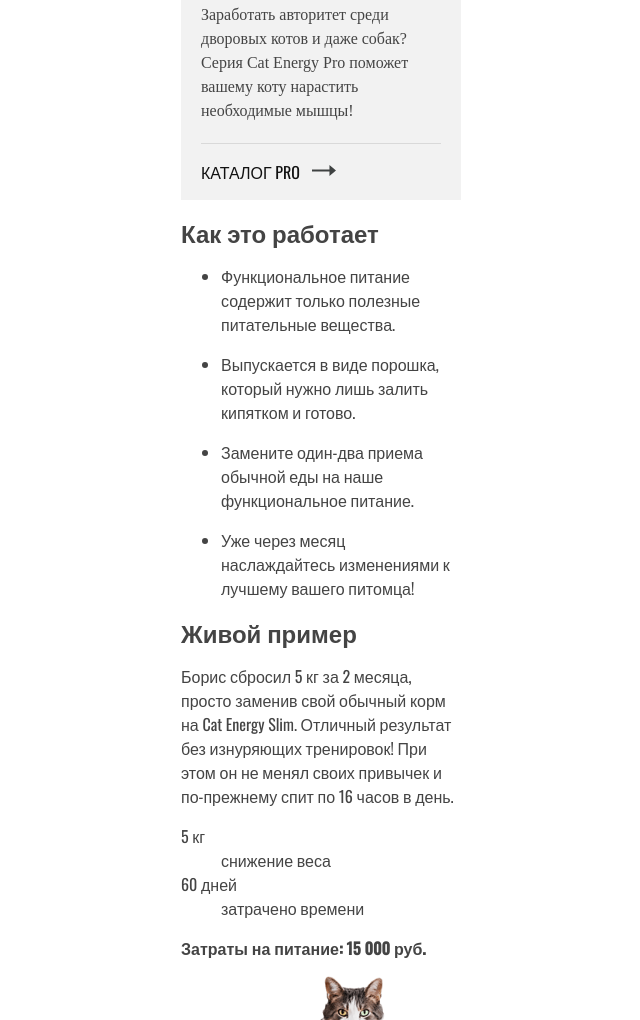
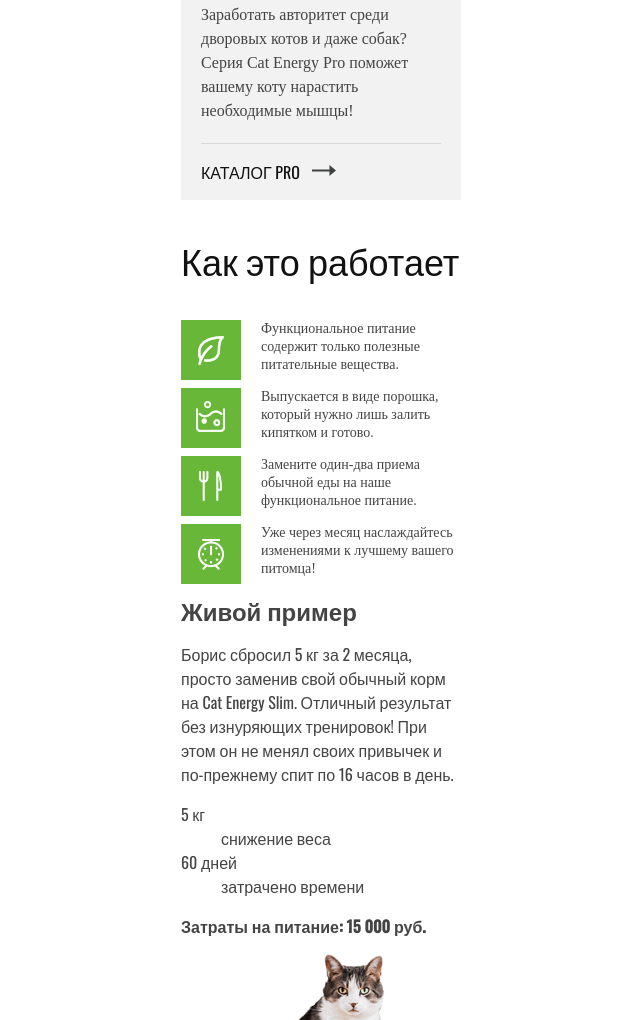
Before and after one commit to menkoroed/cat-energy, a website: page sourse/index.html in a window 1280 px wide. Shown: the part 1000-2020 px from the top of the page, without its empty margins (319-959 px from the left). Drawn offline with nearby package versions, Linux system fonts and the light colour scheme.

Commit message:
Добавил секцию преимуществ

```diff
--- a/sourse/less/style.less
+++ b/sourse/less/style.less
@@ -282,3 +282,73 @@
     background-image: url(../img/arrow.svg);
   }
 }
+
+.advantages__title{
+  font-size: 36px;
+  line-height: 60px;
+  color: #111;
+  font-weight: 400;
+}
+
+.advantages__item{
+  list-style: none;
+  margin: 0;
+  margin-left: 40px;
+}
+
+.advantages__text{
+  font-family: "Arial Regular";
+  font-size: 14px;
+  line-height: 18px;
+  width: 200px;
+  position: relative;
+  &::before{
+    content: "";
+    position: absolute;
+    width: 60px;
+    height: 60px;
+    top: 0;
+    left: -80px;
+    background-color: #68b738;
+  }
+
+  &--first::after{
+    content: "";
+    position: absolute;
+    width: 26px;
+    height: 29px;
+    top: 16px;
+    left: -63px;
+    background-image: url(../img/advantage-1.png);
+  }
+
+  &--second::after{
+    content: "";
+    position: absolute;
+    width: 29px;
+    height: 31px;
+    top: 13px;
+    left: -65px;
+    background-image: url(../img/advantage-2.png);
+  }
+
+  &--third::after{
+    content: "";
+    position: absolute;
+    width: 23px;
+    height: 30px;
+    top: 15px;
+    left: -62px;
+    background-image: url(../img/advantage-3.png);
+  }
+
+  &--fourth::after{
+    content: "";
+    position: absolute;
+    width: 26px;
+    height: 31px;
+    top: 15px;
+    left: -63px;
+    background-image: url(../img/advantage-4.png);
+  }
+}
```
Also changed, not shown: sourse/css/style.css, sourse/css/style.min.css.
